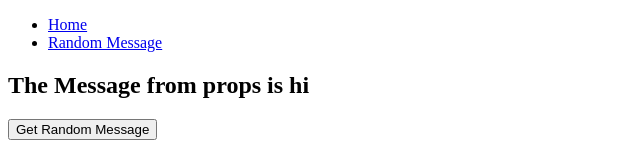
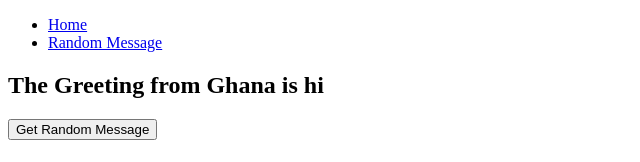
Before and after one commit to luqmanmusah/react-front-end, a React (Create React App) app: page /randomMessage in a window 1280 px wide. Shown: the top 162 px of the page, without its empty margins (0-640 px from the left). Built offline with nearby package versions, Linux system fonts and the light colour scheme.

Commit message:
Modify message.jsx

```diff
--- a/src/message.jsx
+++ b/src/message.jsx
@@ -25,7 +25,7 @@ const Message = (props) => {
   return (
     <div>
       <h2>
-        The Message from props is
+        The Greeting from Ghana is
         {' '}
         {msg}
       </h2>
```
